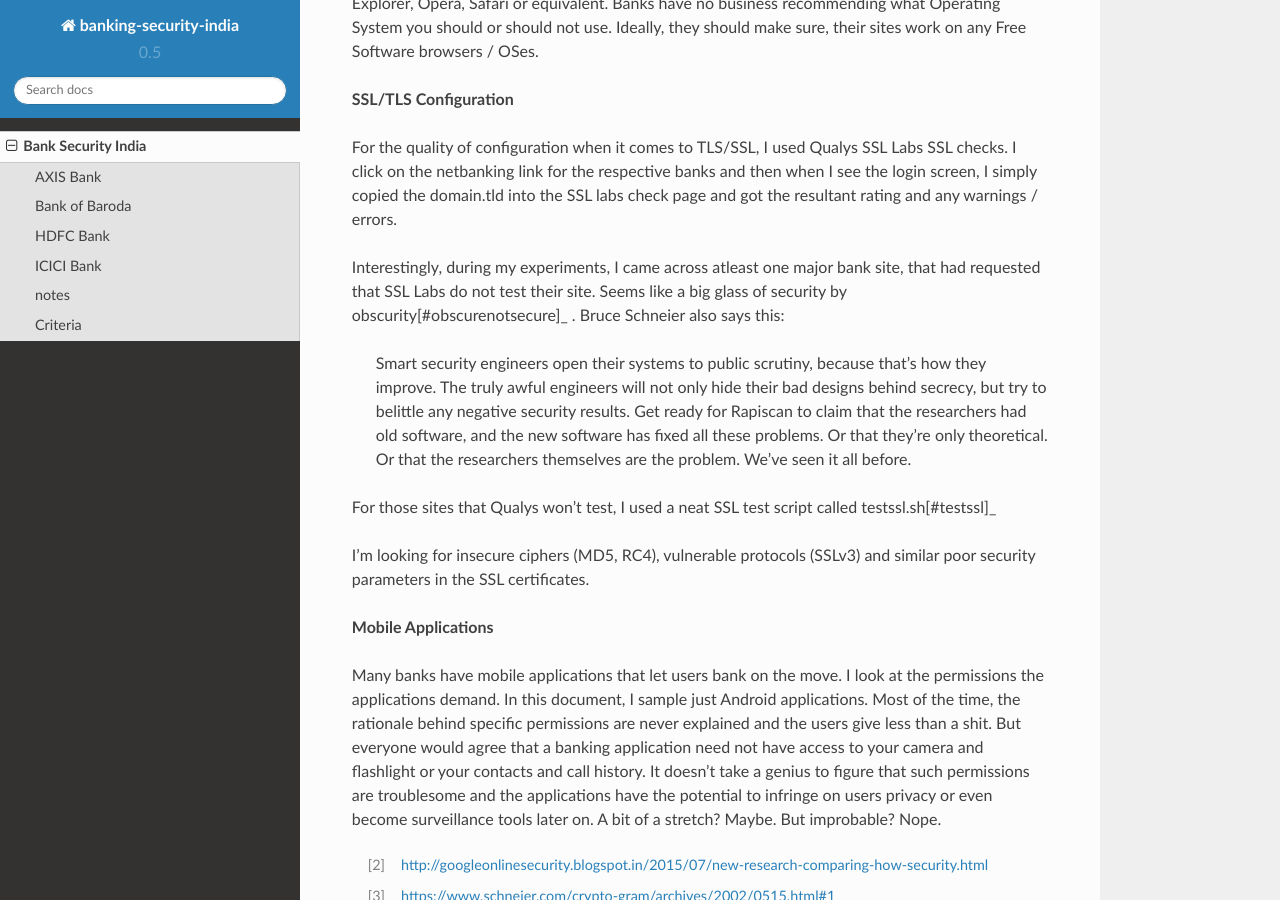
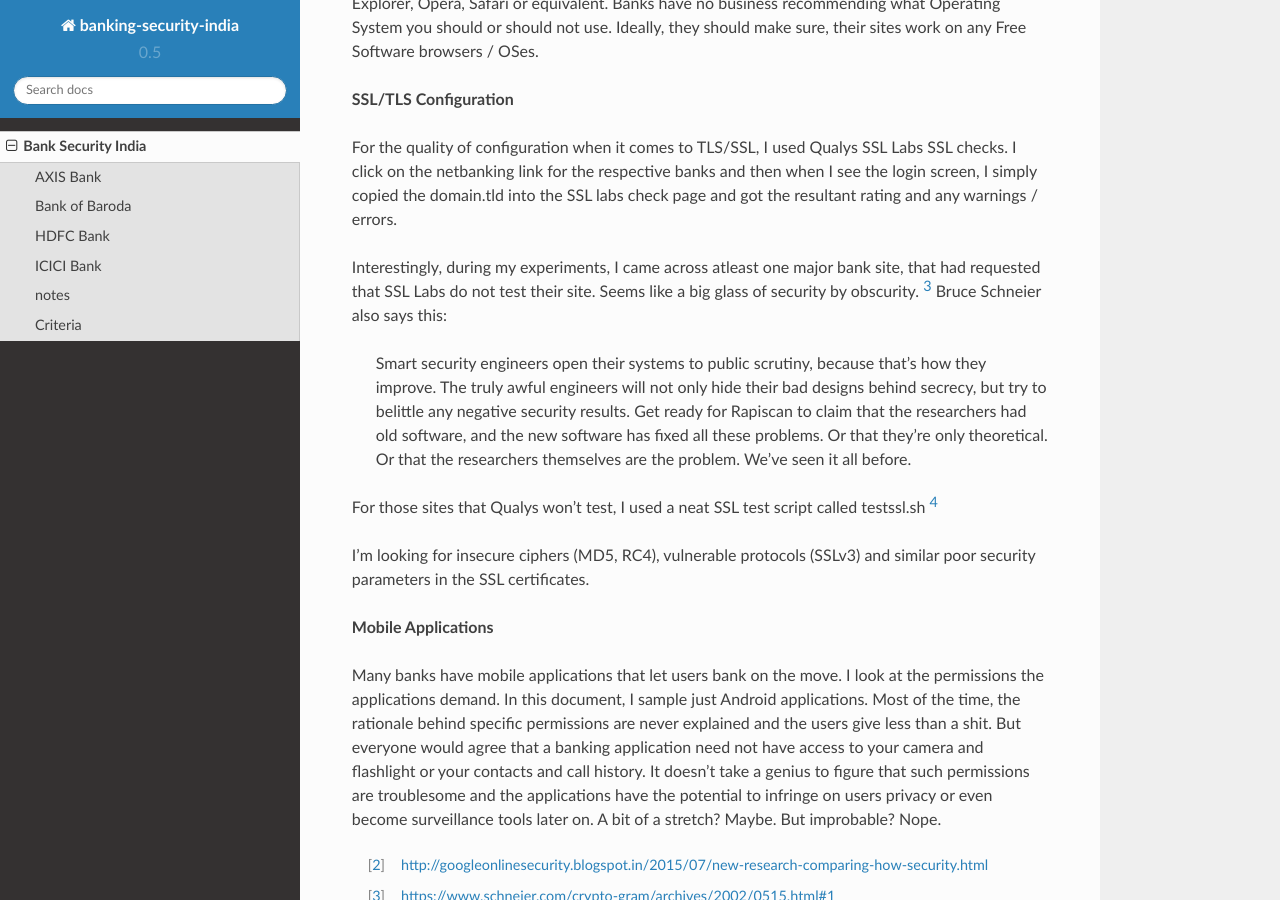
Before and after one commit to eternaltyro/bank-security-india, a Sphinx documentation site: the page built from docs/en/index.rst, in a window 1280 px wide and 900 px high, scrolled down 3202 px. Built offline with Sphinx 7.4.7 and the Read the Docs theme 2.0.0, drawn with Linux system fonts in a browser that asks for light colours; some of the changed text lies outside the part shown.

Commit message:
fix footnote format

```diff
--- a/docs/en/index.rst
+++ b/docs/en/index.rst
@@ -333,7 +333,7 @@
 
    And passwords should be memorable ( like XKCD's correcthorsebatterystaple or Ed. Snowden's MargaretThatcherisa110%SEXY.) And one should never use the same password on more than one account. What the actual fuck?!
 
-The best way to use unique, hard-to-guess, hard-to-bruteforce passwords is to use a Password Manager like KeePassX. Don't take it from me, take it from the security experts[#pwdmgr]_
+The best way to use unique, hard-to-guess, hard-to-bruteforce passwords is to use a Password Manager like KeePassX. Don't take it from me, take it from the security experts [#pwdmgr]_
 
 **Snake Oil**
 
@@ -362,11 +362,11 @@
 
 For the quality of configuration when it comes to TLS/SSL, I used Qualys SSL Labs SSL checks. I click on the netbanking link for the respective banks and then when I see the login screen, I simply copied the domain.tld into the SSL labs check page and got the resultant rating and any warnings / errors.
 
-Interestingly, during my experiments, I came across atleast one major bank site, that had requested that SSL Labs do not test their site. Seems like a big glass of security by obscurity[#obscurenotsecure]_ . Bruce Schneier also says this:
+Interestingly, during my experiments, I came across atleast one major bank site, that had requested that SSL Labs do not test their site. Seems like a big glass of security by obscurity. [#obscurenotsecure]_ Bruce Schneier also says this:
 
   Smart security engineers open their systems to public scrutiny, because that’s how they improve. The truly awful engineers will not only hide their bad designs behind secrecy, but try to belittle any negative security results. Get ready for Rapiscan to claim that the researchers had old software, and the new software has fixed all these problems. Or that they’re only theoretical. Or that the researchers themselves are the problem. We’ve seen it all before.
 
-For those sites that Qualys won't test, I used a neat SSL test script called testssl.sh[#testssl]_
+For those sites that Qualys won't test, I used a neat SSL test script called testssl.sh [#testssl]_
 
 I'm looking for insecure ciphers (MD5, RC4), vulnerable protocols (SSLv3) and similar poor security parameters in the SSL certificates.
 
```
